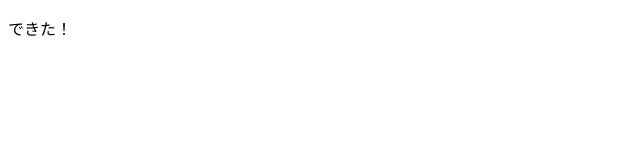
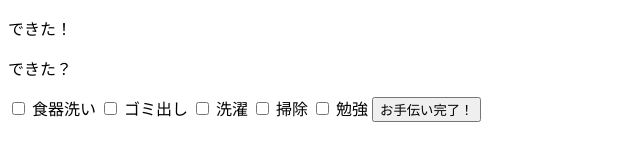
Before and after one commit to grys07/gotcha, a plain HTML site: page index.html in a window 1280 px wide. Shown: the whole page, without its empty margins (0-640 px from the left). Drawn offline with Linux system fonts and the light colour scheme.

Commit message:
Update index.html

```diff
--- a/index.html
+++ b/index.html
@@ -7,5 +7,25 @@
 </head>
 <body>
     <p>できた！</p>
-</body>
-</html>
+    <div class="container">
+        <p>できた？</p>
+        <form id="form">
+          <input type="checkbox" id="dish" name="task" value="dish">
+          <label for="dish">食器洗い</label>
+          <input type="checkbox" id="trash" name="task" value="trash">
+          <label for="trash">ゴミ出し</label>
+          <input type="checkbox" id="laundry" name="task" value="laundry">
+          <label for="laundry">洗濯</label>
+          <input type="checkbox" id="clean" name="task" value="clean">
+          <label for="clean">掃除</label>
+          <input type="checkbox" id="study" name="task" value="study">
+          <label for="study">勉強</label>
+          <input type="submit" id="submit" value="お手伝い完了！">
+        </form>
+        <div id="message"></div>
+        <div id="calendar"></div>
+        <div id="point"></div>
+        <div id="reward"></div>
+      </div>
+    </body>
+    </html>
```
